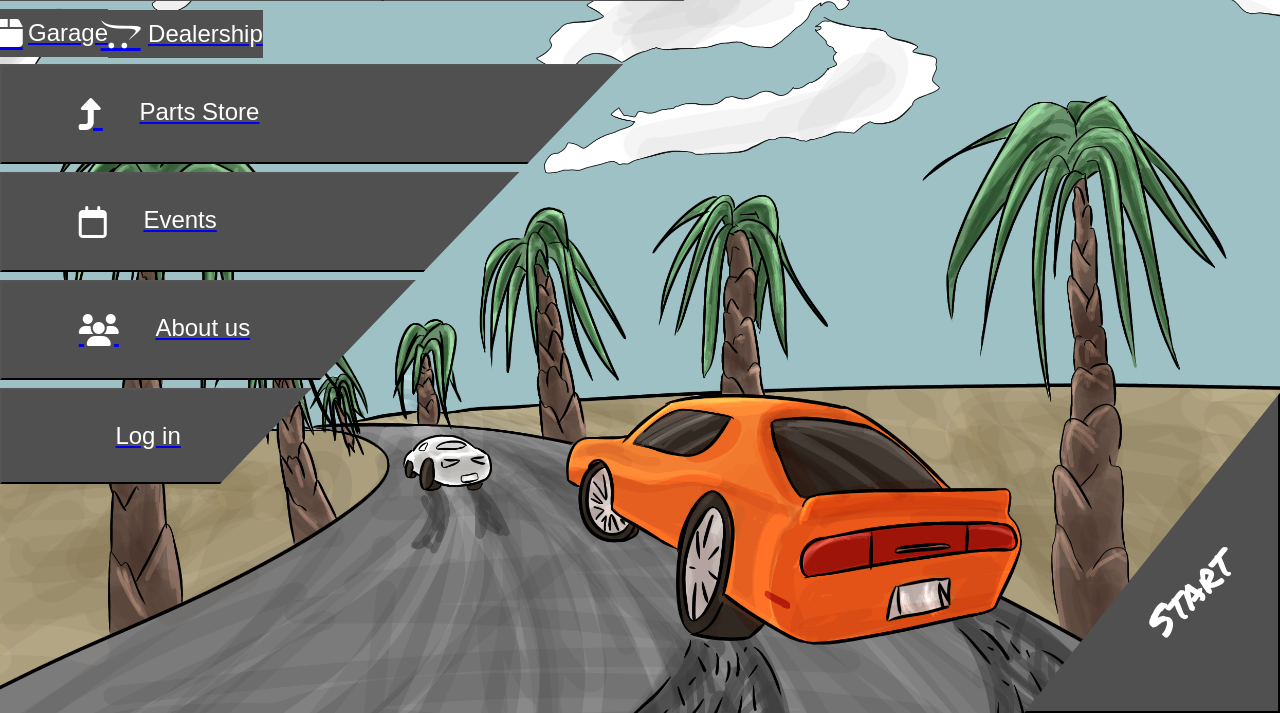
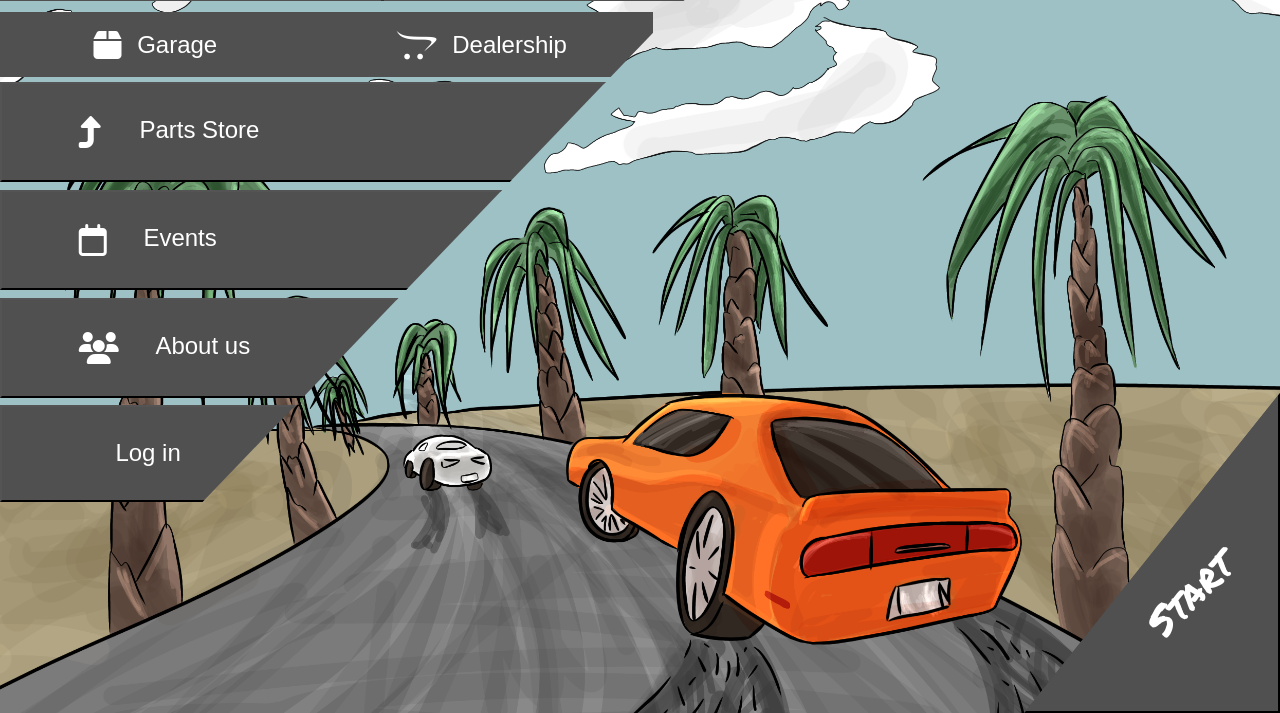
Before and after one commit to AleoshGG/Coiners_Drift, a PHP site: page /index.html in a window 1280 px wide. Shown: the part 87-800 px from the top of the page. Run offline with PHP 8.4, Linux system fonts and the light colour scheme; some libraries are stand-ins or nearby versions; some web fonts are replaced.

Commit message:
Update styleinicio.css

```diff
--- a/Coiner Drift/inicio/styleinicio.css
+++ b/Coiner Drift/inicio/styleinicio.css
@@ -7,7 +7,10 @@
     background-attachment: fixed; /* Para que la imagen permanezca fija al hacer scroll */
     background-position: center; /* Para centrar la imagen */
 }
-
+a{
+    text-decoration: none;
+    color: #fff;
+}
 .left{
     position: absolute;
     width: 60%;
@@ -70,6 +73,9 @@
     left: 0%;
     height: 15%;
     box-sizing: border-box;
+}
+.bipart a{
+    width: 100%;
 }
 .bipart button{
 
```
